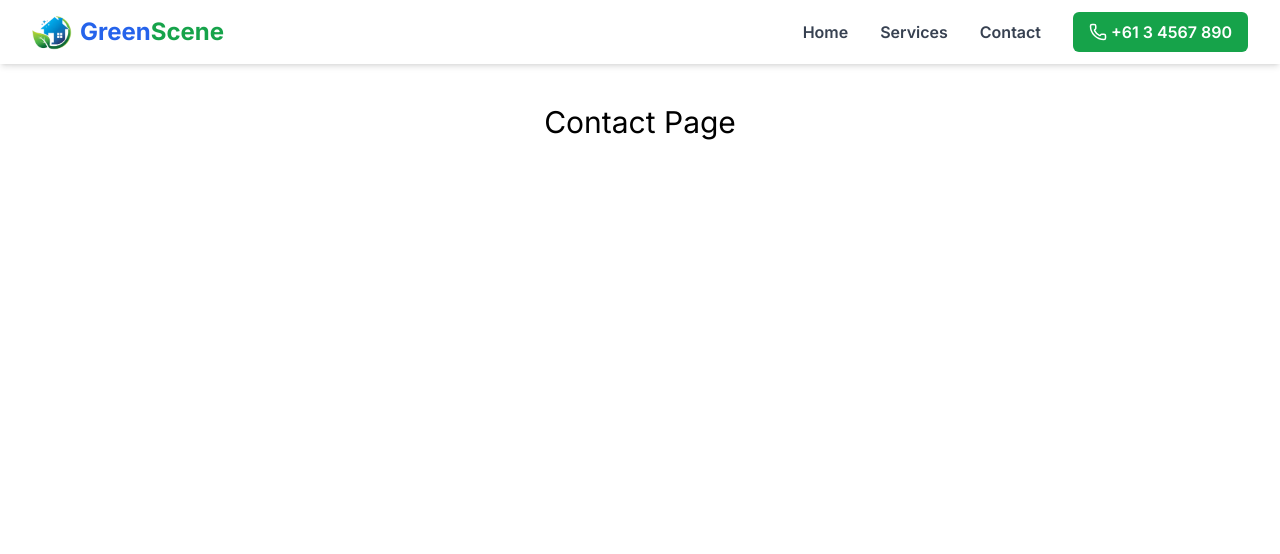
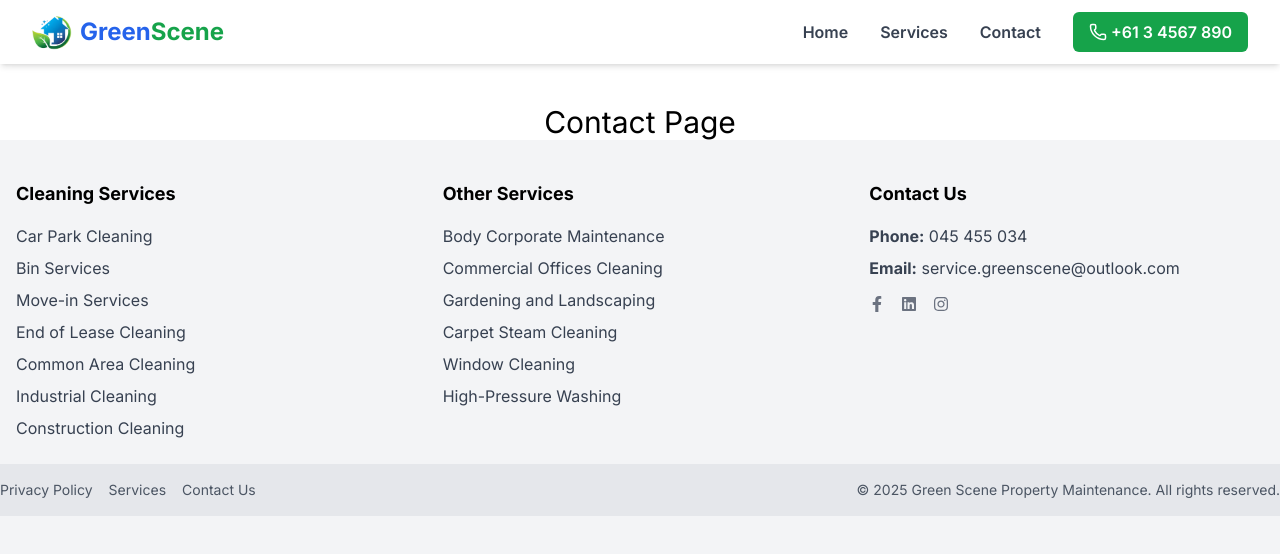
Before and after one commit to nidulamallikarachchi/Green_Scene_Solutions, a React (Vite) app: page /contact in a window 1280 px wide. Shown: the top 554 px of the page. Built offline with nearby package versions, Linux system fonts and the light colour scheme.

Commit message:
Footer
Installed Package "React-Icons"
Updates needed to route the services

```diff
--- a/package.json
+++ b/package.json
@@ -15,6 +15,7 @@
     "react": "^19.0.0",
     "react-countup": "^6.5.3",
     "react-dom": "^19.0.0",
+    "react-icons": "^5.4.0",
     "react-router-dom": "^7.1.5",
     "swiper": "^11.2.4"
   },
--- a/src/App.jsx
+++ b/src/App.jsx
@@ -1,4 +1,5 @@
 import Navbar from "./components/Navbar";
+import Footer from "./components/Footer";
 import { BrowserRouter as Router, Routes, Route } from "react-router-dom";
 import Home from "./pages/Home";
 import Services from "./pages/Services";
@@ -15,6 +16,7 @@ function App() {
                     <Route path="/contact" element={<Contact />} />
                 </Routes>
             </div>
+            <Footer/>
         </Router>
     );
 }
--- /dev/null
+++ b/src/components/Footer.jsx
@@ -0,0 +1,69 @@
+import React from 'react';
+import { Link } from 'react-router-dom';
+import { FaFacebookF, FaLinkedin, FaInstagram } from 'react-icons/fa';
+
+const Footer = () => {
+    return (
+        <footer className="bg-gray-100 py-10">
+            {/* Footer Sections */}
+            <div className="container mx-auto grid grid-cols-1 md:grid-cols-3 gap-8 px-4">
+                {/* Cleaning Services Section */}
+                <div>
+                    <h4 className="text-lg font-bold mb-4">Cleaning Services</h4>
+                    <ul className="space-y-2 text-gray-700">
+                        <li><Link to="/services/car_cleaning" className="hover:underline">Car Park Cleaning</Link></li>
+                        <li><Link to="/services/bin_services" className="hover:underline">Bin Services</Link></li>
+                        <li><Link to="/services/move_in_services" className="hover:underline">Move-in Services</Link></li>
+                        <li><Link to="/services/end_of_leasing_cleaning" className="hover:underline">End of Lease Cleaning</Link></li>
+                        <li><Link to="/services/common_area_cleaning" className="hover:underline">Common Area Cleaning</Link></li>
+                        <li><Link to="/services/industrial_cleaning" className="hover:underline">Industrial Cleaning</Link></li>
+                        <li><Link to="/services/construction_cleaning" className="hover:underline">Construction Cleaning</Link></li>
+                    </ul>
+                </div>
+
+                {/* Other Services Section */}
+                <div>
+                    <h4 className="text-lg font-bold mb-4">Other Services</h4>
+                    <ul className="space-y-2 text-gray-700">
+                        <li><Link to="/services/body-corporate-maintenance" className="hover:underline">Body Corporate Maintenance</Link></li>
+                        <li><Link to="/services/commercial-offices-cleaning" className="hover:underline">Commercial Offices Cleaning</Link></li>
+                        <li><Link to="/services/gardening-and-landscaping" className="hover:underline">Gardening and Landscaping</Link></li>
+                        <li><Link to="/services/carpet-steam-cleaning" className="hover:underline">Carpet Steam Cleaning</Link></li>
+                        <li><Link to="/services/window-cleaning" className="hover:underline">Window Cleaning</Link></li>
+                        <li><Link to="/services/high-pressure-washing" className="hover:underline">High-Pressure Washing</Link></li>
+                    </ul>
+                </div>
+
+                {/* Contact Section */}
+                <div>
+                    <h4 className="text-lg font-bold mb-4">Contact Us</h4>
+                    <ul className="space-y-2 text-gray-700">
+                        <li><strong>Phone:</strong> <a href="tel:045455034" className="hover:underline">045 455 034</a></li>
+                        <li><strong>Email:</strong> <a href="mailto:service.greenscene@outlook.com" className="hover:underline">service.greenscene@outlook.com</a></li>
+                    </ul>
+                    <div className="flex space-x-4 mt-4">
+                        <a href="/" className="text-gray-500 hover:text-[#87CEEB]"><FaFacebookF /></a>
+                        <a href="/" className="text-gray-500 hover:text-[#87CEEB]"><FaLinkedin /></a>
+                        <a href="/" className="text-gray-500 hover:text-[#87CEEB]"><FaInstagram /></a>
+                    </div>
+                </div>
+            </div>
+
+            {/* Footer Bottom */}
+            <div className="bg-gray-200 text-gray-600 text-center py-4 mt-6">
+                <div className="container mx-auto">
+                    <div className="flex flex-col sm:flex-row justify-between items-center text-sm">
+                        <div className="footer-menu space-x-4">
+                            <Link to="/privacy-policy" className="hover:underline">Privacy Policy</Link>
+                            <Link to="/services" className="hover:underline">Services</Link>
+                            <Link to="/contact" className="hover:underline">Contact Us</Link>
+                        </div>
+                        <p className="mt-4 sm:mt-0">© 2025 Green Scene Property Maintenance. All rights reserved.</p>
+                    </div>
+                </div>
+            </div>
+        </footer>
+    );
+};
+
+export default Footer;
```
Also changed, not shown: 1 other file (tests, documents, lock files or other folders).
